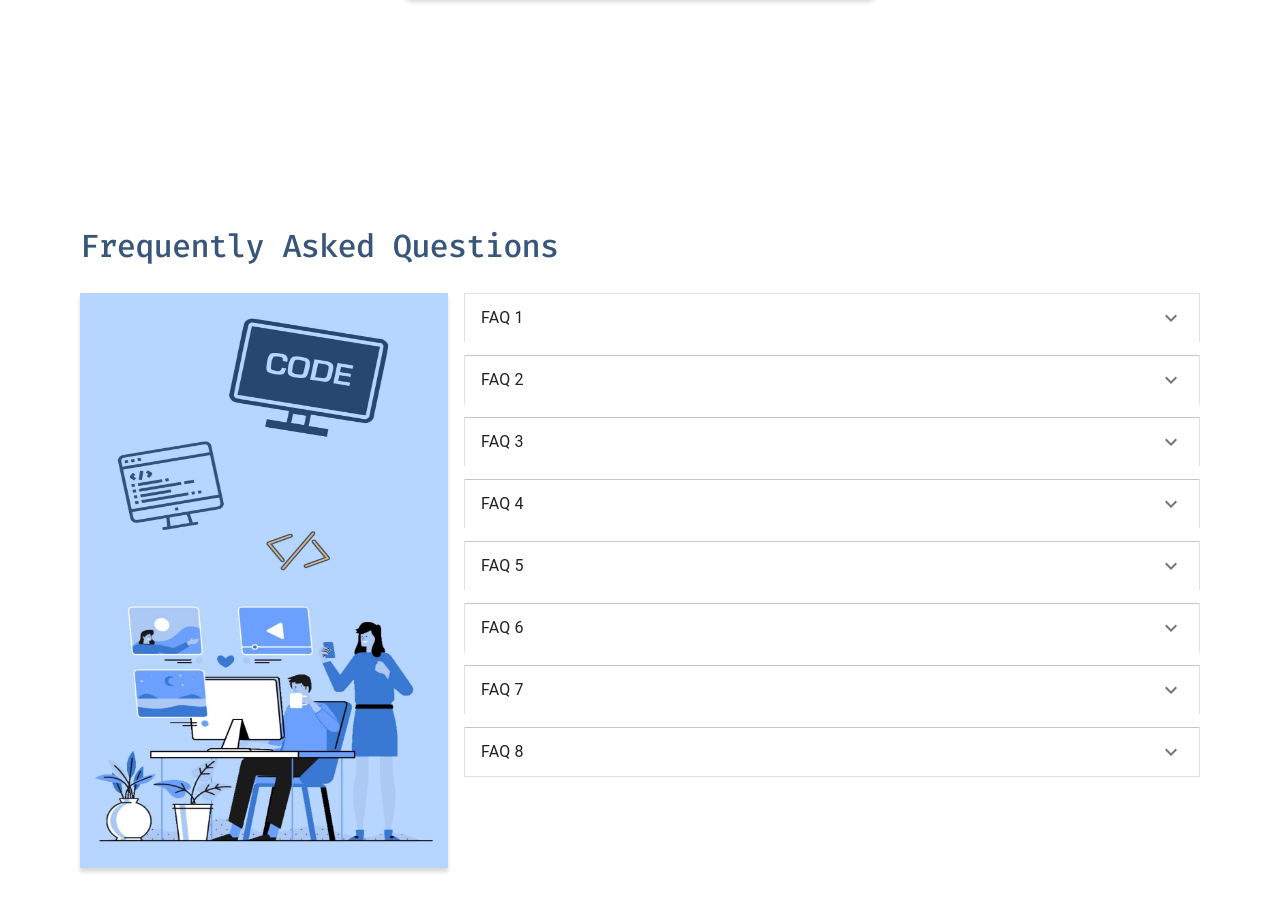
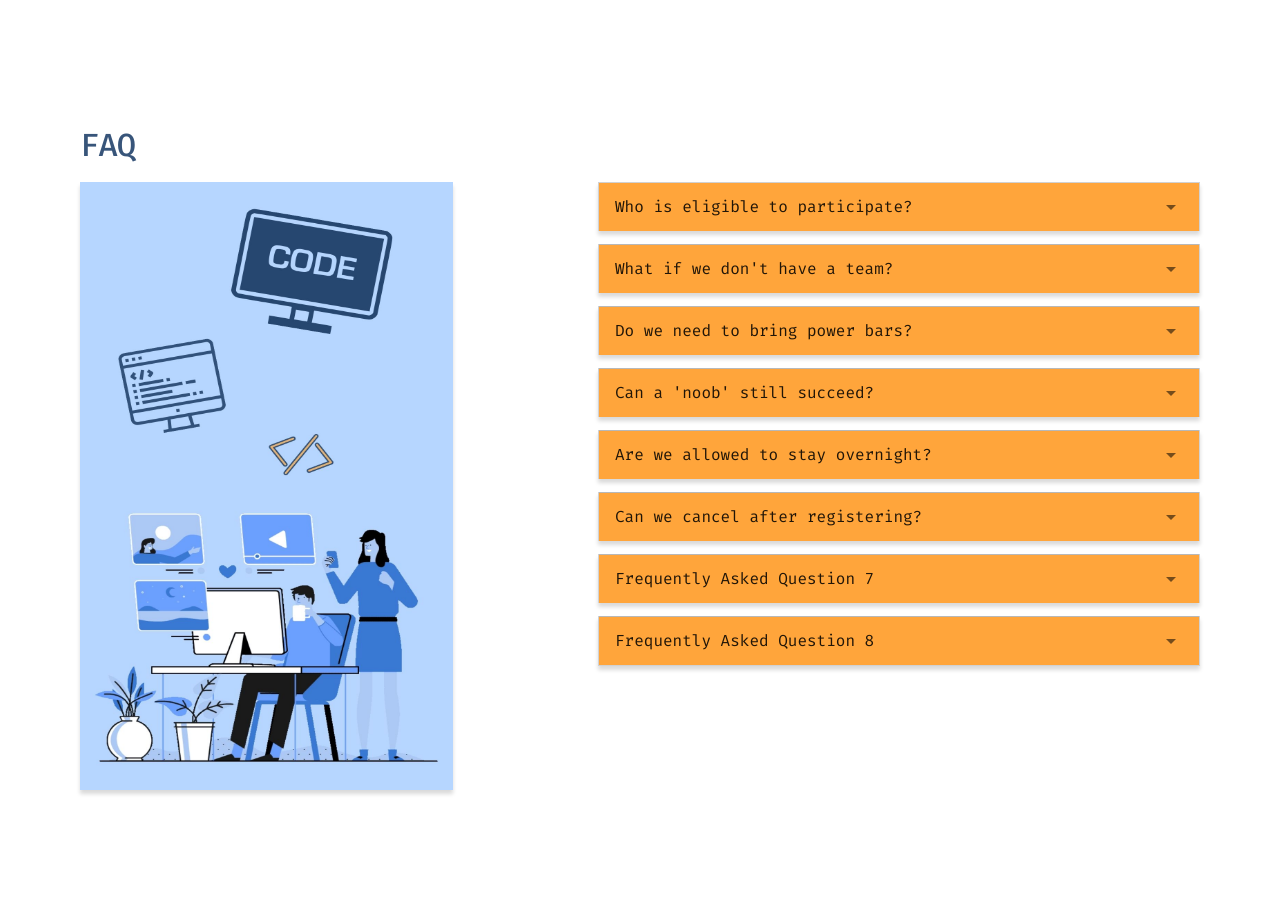
Before and after one commit to jmc37/HackTheBreak, a React (Vite) app: page / in a window 1280 px wide. Shown: the part 3461-4368 px from the top of the page. Built offline with nearby package versions, Linux system fonts and the light colour scheme; a web font is replaced by a local one.

Commit message:
Update FAQ styles, media query, and h2 margin
- FAQ styles in FAQ section
- Media query modified in Sponsors section
- h2 margin modified in Schedule section

```diff
--- a/src/App.tsx
+++ b/src/App.tsx
@@ -15,6 +15,7 @@ import FAQ from "./sections/FAQ";
 import Contact from "./sections/Contact";
 import Socials from "./sections/Socials";
 import Footer from "./components/Footer/Footer";
+import { createTheme, ThemeProvider } from '@mui/material/styles';
 
 import "./App.css";
 
@@ -52,7 +53,18 @@ const INITIAL_DATA: FormData = {
   strengths: "",
 };
 
+// Create Theme via Mui
+const theme = createTheme({
+  typography: {
+    fontFamily: [
+      'Fira Code',
+      'monospace'
+    ].join(','),
+  }
+});
+
 function App() {
+
   const [data, setData] = useState(INITIAL_DATA);
   function updateFields(fields: Partial<FormData>) {
     setData((prev) => {
@@ -132,6 +144,7 @@ function App() {
   return (
     //CSS for form
     <>
+      <ThemeProvider theme={theme}>
       <Header />
       <div className="wrapper">
         <main>
@@ -180,6 +193,7 @@ function App() {
         </div>
       </div>
       <Footer/>
+      </ThemeProvider>
     </>
   );
 }
--- a/src/sections/FAQ.tsx
+++ b/src/sections/FAQ.tsx
@@ -1,10 +1,13 @@
 import React from 'react';
 import MuiAccordion, { AccordionProps } from '@mui/material/Accordion';
 import { styled } from '@mui/material/styles';
-import AccordionSummary from '@mui/material/AccordionSummary';
+import ArrowForwardIosSharpIcon from '@mui/icons-material/ArrowForwardIosSharp';
+import MuiAccordionSummary, {
+    AccordionSummaryProps,
+  } from '@mui/material/AccordionSummary';
 import MuiAccordionDetails from '@mui/material/AccordionDetails';
 import Typography from '@mui/material/Typography';
-import ExpandMoreIcon from '@mui/icons-material/ExpandMore';
+import ArrowDropDownIcon from '@mui/icons-material/ArrowDropDown';
 import styles from '../styles/FAQ.module.css';
 import abstractFAQ from '../assets/faq_graphic.jpg';
 
@@ -15,7 +18,20 @@ const Accordion = styled((props: AccordionProps) => (
         '&:not(:last-child)': {
             borderBottom: 0,
         },
+        boxShadow: `0px 0.25rem 0.25rem rgba(0, 0, 0, 0.15)`,
+        backgroundColor: `#EEEEEE`,
+        maxWidth: `600px`,
     }));
+
+const AccordionSummary = styled((props: AccordionSummaryProps) => (
+    <MuiAccordionSummary
+      expandIcon={<ArrowDropDownIcon sx={{ fontSize: '2rem', fill: '#000' }} />}
+      {...props}
+    />
+  ))(({ theme }) => ({
+    backgroundColor: `#FFA53B`,
+    fontSize: `24px`,
+}))
 
 const AccordionDetails = styled(MuiAccordionDetails)(({ theme }) =>({
     padding: theme.spacing(2),
@@ -33,7 +49,8 @@ function FAQ() {
 
     return(
         <section id="faq">
-            <h2>Frequently Asked Questions</h2>
+            <div className="container">
+                <h2>FAQ</h2>
                 <div className={styles.faqContainer}>
                     <img
                         className={styles.faqGraphic}
@@ -43,132 +60,133 @@ function FAQ() {
                     <div className={styles.faqBox}>
                         <Accordion className={styles.accordion} expanded={expanded === 'panel1'} onChange={handleChange('panel1')}>
                             <AccordionSummary
-                            expandIcon={<ExpandMoreIcon />}
+                                expandIcon={<ArrowDropDownIcon />}
                                 aria-controls="panel1a-content"
                                 id="panel1a-header"
                             >
-                            <Typography>
-                                FAQ 1
+                                <Typography className={styles.faqText}>
+                                    Who is eligible to participate?
                                 </Typography>
                             </AccordionSummary>
                             <AccordionDetails>
-                            <Typography>
+                                <Typography className={styles.faqText}>
                                 Lorem ipsum dolor sit amet, consectetur adipiscing elit. Suspendisse malesuada lacus ex, sit amet blandit leo lobortis eget.
                                 </Typography>
                             </AccordionDetails>
                         </Accordion>
                         <Accordion className={styles.accordion} expanded={expanded === 'panel2'} onChange={handleChange('panel2')}>
                             <AccordionSummary
-                            expandIcon={<ExpandMoreIcon />}
+                                expandIcon={<ArrowDropDownIcon />}
                                 aria-controls="panel1a-content"
                                 id="panel1a-header"
                             >
-                            <Typography>
-                                FAQ 2
+                                <Typography className={styles.faqText}>
+                                    What if we don't have a team?
                                 </Typography>
                             </AccordionSummary>
                             <AccordionDetails>
-                            <Typography>
+                                <Typography className={styles.faqText}>
                                 Lorem ipsum dolor sit amet, consectetur adipiscing elit. Suspendisse malesuada lacus ex, sit amet blandit leo lobortis eget.
                                 </Typography>
                             </AccordionDetails>
                         </Accordion>
                         <Accordion className={styles.accordion} expanded={expanded === 'panel3'} onChange={handleChange('panel3')}>
                             <AccordionSummary
-                            expandIcon={<ExpandMoreIcon />}
+                                expandIcon={<ArrowDropDownIcon />}
                                 aria-controls="panel1a-content"
                                 id="panel1a-header"
                             >
-                            <Typography>
-                                FAQ 3
+                                <Typography className={styles.faqText}>
+                                    Do we need to bring power bars?
                                 </Typography>
                             </AccordionSummary>
                             <AccordionDetails>
-                            <Typography>
+                                <Typography className={styles.faqText}>
                                 Lorem ipsum dolor sit amet, consectetur adipiscing elit. Suspendisse malesuada lacus ex, sit amet blandit leo lobortis eget.
                                 </Typography>
                             </AccordionDetails>
                         </Accordion>
                         <Accordion className={styles.accordion} expanded={expanded === 'panel4'} onChange={handleChange('panel4')}>
                             <AccordionSummary
-                            expandIcon={<ExpandMoreIcon />}
+                                expandIcon={<ArrowDropDownIcon />}
                                 aria-controls="panel1a-content"
                                 id="panel1a-header"
                             >
-                            <Typography>
-                                FAQ 4
+                                <Typography className={styles.faqText}>
+                                    Can a 'noob' still succeed?
                                 </Typography>
                             </AccordionSummary>
                             <AccordionDetails>
-                            <Typography>
+                                <Typography className={styles.faqText}>
                                 Lorem ipsum dolor sit amet, consectetur adipiscing elit. Suspendisse malesuada lacus ex, sit amet blandit leo lobortis eget.
                                 </Typography>
                             </AccordionDetails>
                         </Accordion>
                         <Accordion className={styles.accordion} expanded={expanded === 'panel5'} onChange={handleChange('panel5')}>
                             <AccordionSummary
-                            expandIcon={<ExpandMoreIcon />}
+                                expandIcon={<ArrowDropDownIcon />}
                                 aria-controls="panel1a-content"
                                 id="panel1a-header"
                             >
-                            <Typography>
-                                FAQ 5
+                                <Typography className={styles.faqText}>
+                                    Are we allowed to stay overnight?
                                 </Typography>
                             </AccordionSummary>
                             <AccordionDetails>
-                            <Typography>
+                                <Typography className={styles.faqText}>
                                 Lorem ipsum dolor sit amet, consectetur adipiscing elit. Suspendisse malesuada lacus ex, sit amet blandit leo lobortis eget.
                                 </Typography>
                             </AccordionDetails>
                         </Accordion>
                         <Accordion className={styles.accordion} expanded={expanded === 'panel6'} onChange={handleChange('panel6')}>
                             <AccordionSummary
-                            expandIcon={<ExpandMoreIcon />}
+                                expandIcon={<ArrowDropDownIcon />}
                                 aria-controls="panel1a-content"
                                 id="panel1a-header"
                             >
-                            <Typography>
-                                FAQ 6
+                                <Typography className={styles.faqText}>
+                                    Can we cancel after registering?
                                 </Typography>
                             </AccordionSummary>
                             <AccordionDetails>
-                            <Typography>
+                                <Typography className={styles.faqText}>
                                 Lorem ipsum dolor sit amet, consectetur adipiscing elit. Suspendisse malesuada lacus ex, sit amet blandit leo lobortis eget.
                                 </Typography>
                             </AccordionDetails>
                         </Accordion>
                         <Accordion className={styles.accordion} expanded={expanded === 'panel7'} onChange={handleChange('panel7')}>
                             <AccordionSummary
-                            expandIcon={<ExpandMoreIcon />}
+                                expandIcon={<ArrowDropDownIcon />}
                                 aria-controls="panel1a-content"
                                 id="panel1a-header"
                             >
-                            <Typography>
-                                FAQ 7
+                                <Typography className={styles.faqText}>
+                                    Frequently Asked Question 7
                                 </Typography>
                             </AccordionSummary>
                             <AccordionDetails>
-                            <Typography>
+                                <Typography className={styles.faqText}>
                                 Lorem ipsum dolor sit amet, consectetur adipiscing elit. Suspendisse malesuada lacus ex, sit amet blandit leo lobortis eget.
                                 </Typography>
                             </AccordionDetails>
                         </Accordion>
                         <Accordion className={styles.accordion} expanded={expanded === 'panel8'} onChange={handleChange('panel8')}>
                             <AccordionSummary
-                            expandIcon={<ExpandMoreIcon />}
+                                expandIcon={<ArrowDropDownIcon />}
                                 aria-controls="panel1a-content"
                                 id="panel1a-header"
                             >
-                            <Typography>
-                                FAQ 8
+                                <Typography className={styles.faqText}>
+                                Frequently Asked Question 8
                                 </Typography>
                             </AccordionSummary>
                             <AccordionDetails>
-                            <Typography>
+                                <Typography className={styles.faqText}>
                                 Lorem ipsum dolor sit amet, consectetur adipiscing elit. Suspendisse malesuada lacus ex, sit amet blandit leo lobortis eget.
                                 </Typography>
                             </AccordionDetails>
                         </Accordion>
+                    </div>
                 </div>
             </div>
         </section>
--- a/src/styles/FAQ.module.css
+++ b/src/styles/FAQ.module.css
@@ -3,6 +3,10 @@
     display: flex;
     flex-direction: column;
     width: 100%;
+}
+
+.faqContainer {
+    row-gap: 1rem;
 }
 
 .faqGraphic {
@@ -14,17 +18,20 @@
 .accordion {
     margin-bottom: 0.8125rem;
     border-bottom: 0;
-    box-shadow: 0px 0.25rem 0.25rem rgba(0, 0, 0, 1);
 }
 
 @media (min-width: 768px) {
 
     .faqContainer {
         flex-direction: row;
-        column-gap: 1rem;
+    }
+
+    .faqBox {
+        align-items: flex-end;
     }
 
     .faqGraphic {
         width: 50%;
+        height: 38rem;
     }
 }
--- a/src/styles/Schedule.module.css
+++ b/src/styles/Schedule.module.css
@@ -1,3 +1,7 @@
+h2 {
+    margin: 0 0 1rem;
+}
+
 .scheduleSection {
     background-color: var(--bg-blue);
 }
--- a/src/styles/Sponsors.module.css
+++ b/src/styles/Sponsors.module.css
@@ -1,7 +1,7 @@
 .sponsorBox {
     display: flex;
     flex-direction: column;
-    column-gap: 10rem;
+    column-gap: 4rem;
     padding: 1rem 7.125rem;
 }
 
@@ -36,7 +36,7 @@
     border-bottom: 0.1rem solid var(--secondary-orange);
 }
 
-@media (min-width: 1100px) {
+@media (min-width: 800px) {
     .sponsorBox {
         flex-direction: row;
         justify-content: space-around;
```
Lines whose indentation alone changed are shown as unchanged.
